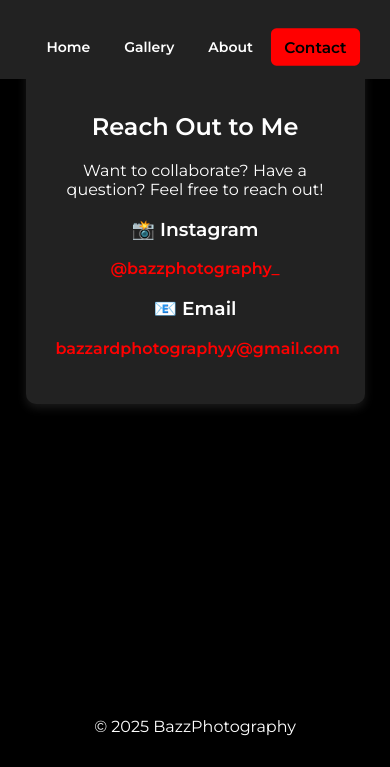
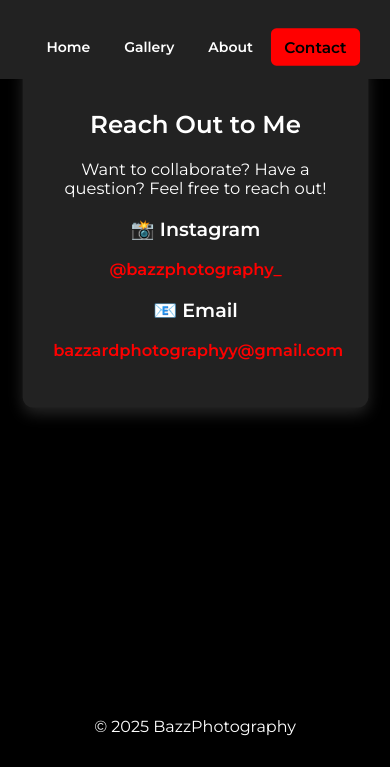
Before and after one commit to Intehad-Lasker/Photography-Website, a plain HTML site: page contact.html in a window 390 px wide. In both pictures the pointer is over the element 195 px from the left and 309 px from the top of the page. Shown: the part 77-844 px from the top of the page. Drawn offline with Linux system fonts and the light colour scheme.

```diff
--- a/css/styles.css
+++ b/css/styles.css
@@ -606,3 +606,12 @@
         padding: 20px;
     }
 }
+
+.contact-section {
+    transition: transform 0.3s ease-in-out, box-shadow 0.3s ease-in-out;
+}
+
+.contact-section:hover {
+    transform: scale(1.02);
+    box-shadow: 0px 6px 15px rgba(255, 255, 255, 0.15);
+}
```
